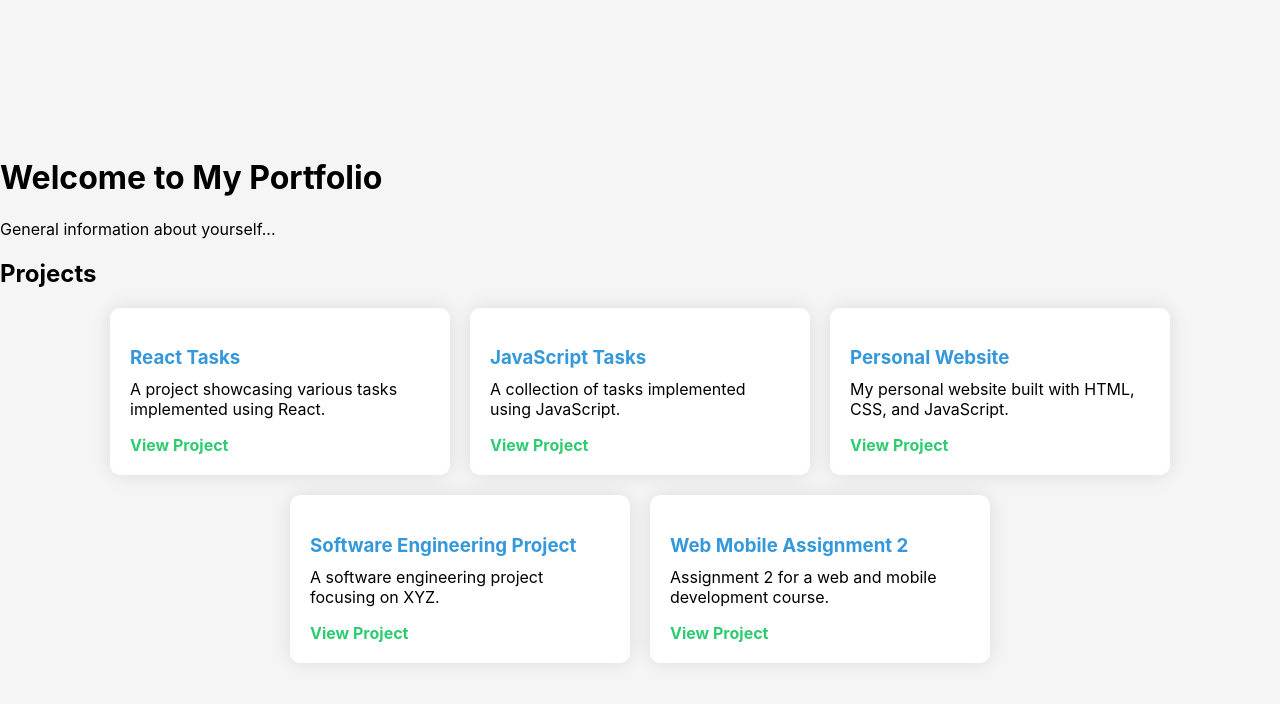
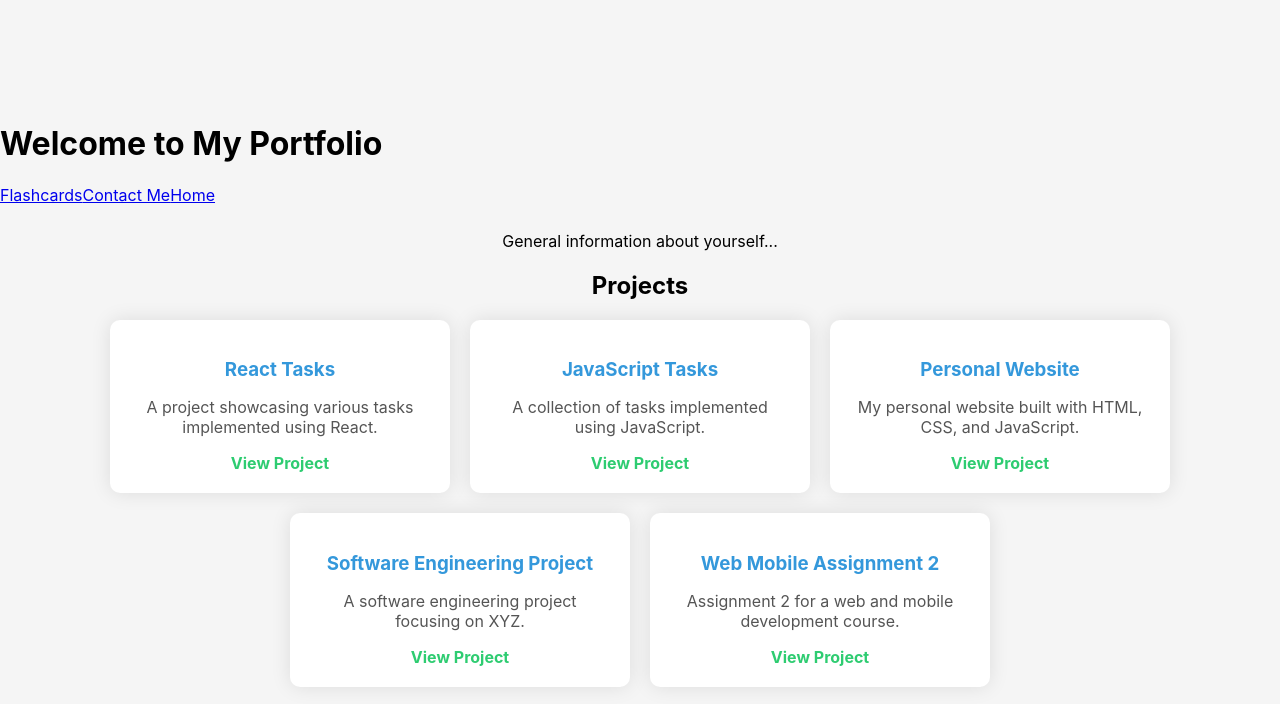
Before and after one commit to SamaMus/Web_Assignment_3, a React (Create React App) app: page / in a window 1280 px wide. Shown: the top 704 px of the page. Built offline with nearby package versions, Linux system fonts and the light colour scheme.

Commit message:
home page

```diff
--- a/src/pages/Home.css
+++ b/src/pages/Home.css
@@ -95,19 +95,34 @@ body {
 }
 
 .project p {
-    margin-top: 10px;
+    color: #555;
 }
 
 .project a {
     display: block;
     margin-top: 15px;
     color: #2ecc71;
-    /* Green */
     text-decoration: none;
     font-weight: bold;
+    transition: color 0.3s;
 }
 
 .project a:hover {
     color: #27ae60;
-    /* Darker Green on Hover */
 }
+.flashcards-link {
+    text-align: center;
+    margin-top: 30px;
+}
+.flashcards-link a {
+    padding: 10px 20px;
+    background-color: #e74c3c;
+    color: #fff;
+    text-decoration: none;
+    border-radius: 5px;
+    font-weight: bold;
+    transition: background-color 0.3s;
+}
+.flashcards-link a:hover {
+    background-color: #c0392b;
+}
--- a/src/pages/Home.js
+++ b/src/pages/Home.js
@@ -1,6 +1,6 @@
 import React from 'react';
 import './Home.css';
-
+import { Link } from 'react-router-dom';
 const projects = [
   {
     id: 1,
@@ -34,10 +34,20 @@ const projects = [
   },
 ];
 
+// ... (previous code)
+
 const Home = () => {
   return (
     <div>
+      <header>
         <h1>Welcome to My Portfolio</h1>
+        <div className="header-buttons">
+          <Link to="/flashcards">Flashcards</Link>
+          <Link to="/contact">Contact Me</Link>
+          <Link to="/">Home</Link>
+        </div>
+      </header>
+      <div className="content">
         <p>General information about yourself...</p>
 
         <h2>Projects</h2>
@@ -53,6 +63,7 @@ const Home = () => {
           ))}
         </div>
       </div>
+    </div>
   );
 };
 
```
Lines whose indentation alone changed are shown as unchanged.
